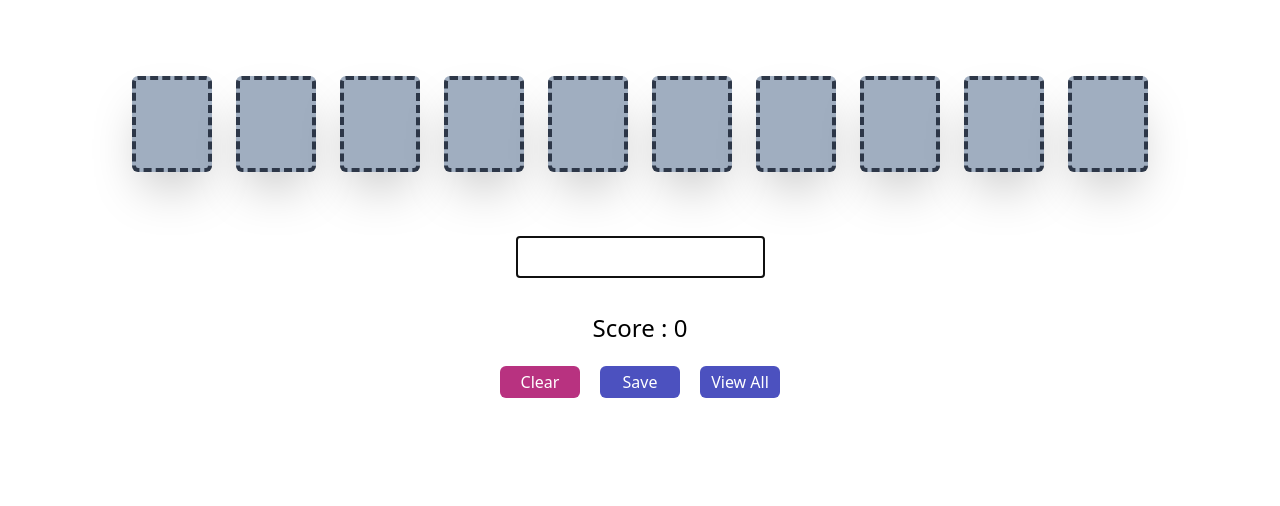
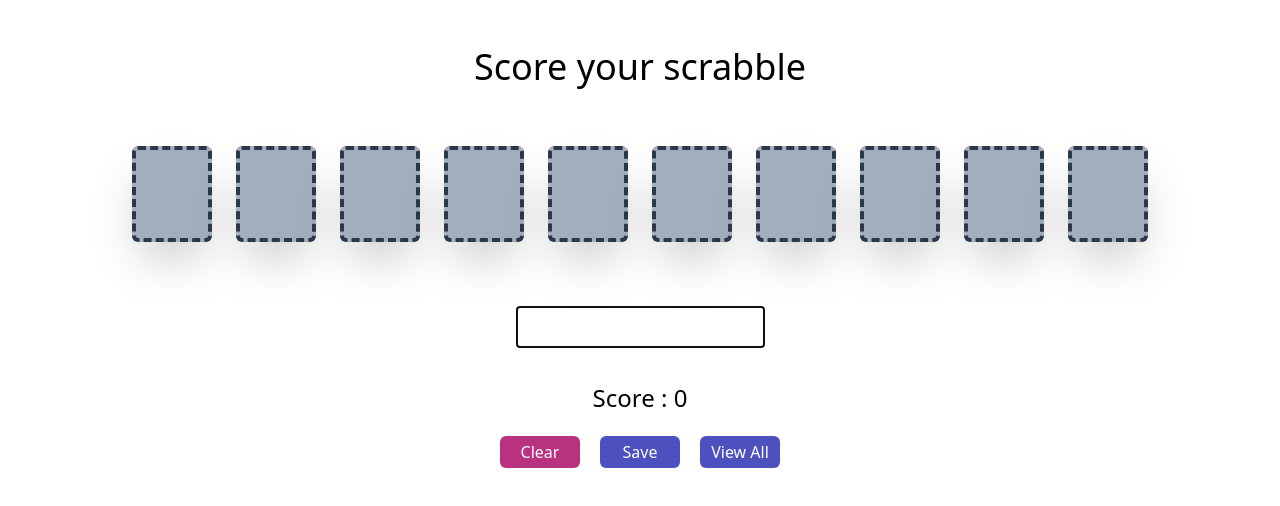
Before and after one commit to waimin314/score-your-scrabble, a React (Create React App) app in the folder client/: page / in a window 1280 px wide. Shown: the top 506 px of the page. Built offline with nearby package versions, Linux system fonts and the light colour scheme.

Commit message:
Add Title

```diff
--- a/client/src/App.js
+++ b/client/src/App.js
@@ -73,7 +73,8 @@ function App() {
   return (
     <div className='flex flex-col items-center '>
       {/* <h1 className='h-10 mt-10 text-2xl'>{letters}</h1> */}
-      <div className='flex flex-wrap flex-row h-auto mt-16 mb-10 justify-center max-w-sm  md:max-w-xl lg:max-w-full lg:flex-no-wrap'>
+      <h1 className='text-4xl mt-10 font-medium'>Score your scrabble</h1>
+      <div className='flex flex-wrap flex-row h-auto mt-10 mb-10 justify-center max-w-sm  md:max-w-xl lg:max-w-full lg:flex-no-wrap'>
         {renderTiles()}
         {renderPlaceholderTiles()}
       </div>
```
